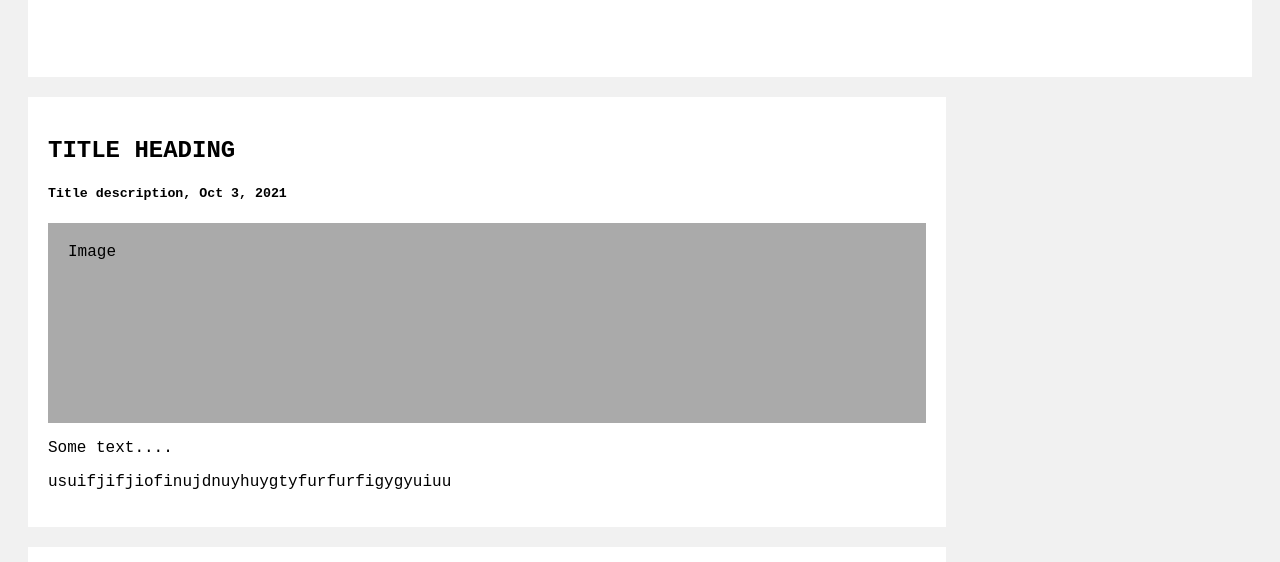
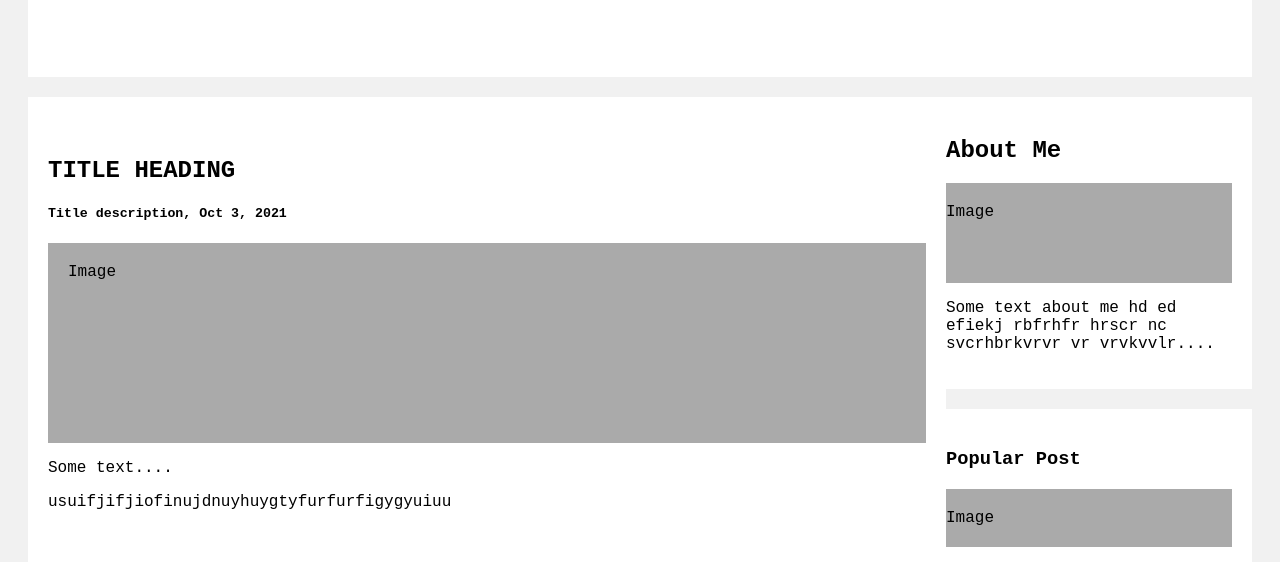
Before and after one commit to ddelrio95/blog1, a plain HTML site: page index.html in a window 1280 px wide. Shown: the part 179-741 px from the top of the page. Drawn offline with Linux system fonts and the light colour scheme.

Commit message:
10/06/21

```diff
--- a/index.html
+++ b/index.html
@@ -42,7 +42,7 @@
             </div>
         </div>
 
-        <div class="leftcolumn">
+        <div class="rightcolumn">
             <div class="card">
                 <h2>About Me</h2>
                 <div class="cardimg" style="height: 100px;">Image</div>
```
